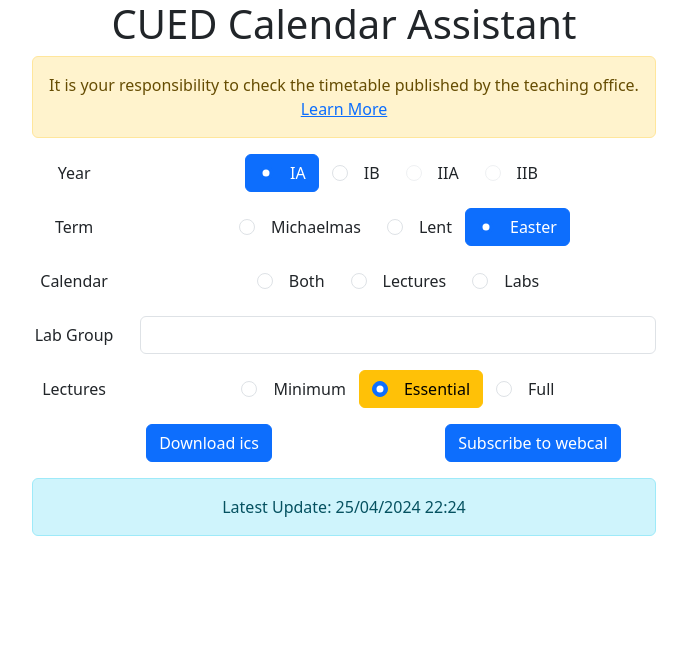
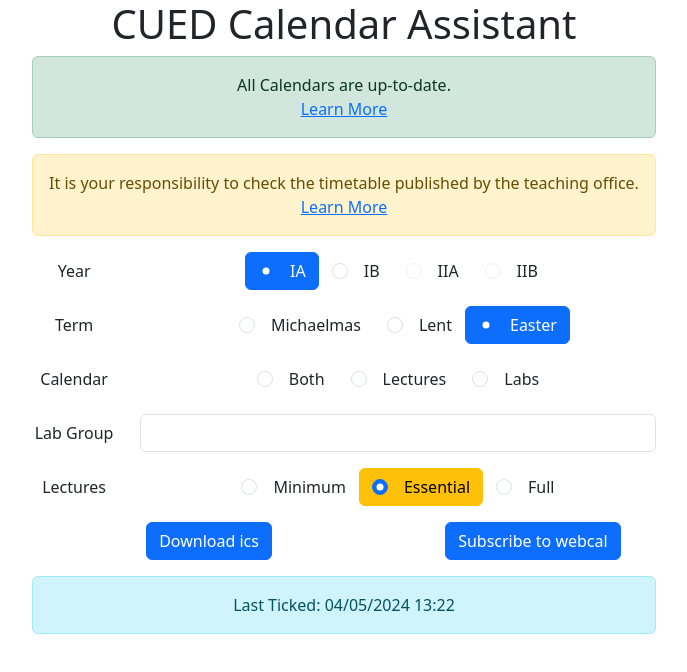
Before and after one commit to differental/cued-cal, a React (Create React App) app: page / in a window 1280 px wide. Shown: the top 672 px of the page, without its empty margins (296-983 px from the left). Built offline with nearby package versions, Linux system fonts and the light colour scheme.

Commit message:
Update Calendars and update up-to-date statement

```diff
--- a/src/App.js
+++ b/src/App.js
@@ -12,6 +12,8 @@ import { SpeedInsights } from "@vercel/speed-insights/react";
 import { Analytics } from "@vercel/analytics/react";
 
 function App() {
+
+  const upToDate = true;
 
   useEffect(() => {
     document.title = 'CUED Calendar Assistant';
@@ -30,12 +32,13 @@ function App() {
   };
 
   const downloadFile = (fileLink) => {
+    const timingDisclaimer = !upToDate ? '<a style="color: #FF0000">Timings are not final and subject to change before term.</a> <br/> <a style="color: #FF0000">Subscribe to webcal to keep them updated.</a>' : '<a style="color: #008000">Calendars are up-to-date and likely won\'t change before next term.</a> <br/><a style="color: #008000">Subscribe to webcal to always keep calendars up-to-date.</a>';
     withReactContent(Swal).fire({
       icon: "success",
       title: "Yessir",
       text: "Download Successful!",
       timer: 2000,
-      footer: '<a style="color: #FF0000">Timings are not final and subject to change before term.</a> <br/> <a style="color: #FF0000">Subscribe to webcal to keep them updated.</a>',
+      footer: timingDisclaimer,
       showConfirmButton: false,
       showCloseButton: false,
       timerProgressBar: true
@@ -67,6 +70,17 @@ function App() {
       } else if (result.dismiss === Swal.DismissReason.cancel) {
         window.location.href = "http://teaching.eng.cam.ac.uk/node/4112";
       }
+    });
+  };
+
+  const up_to_date = () => {
+    withReactContent(Swal).fire({
+      icon: "success",
+      title: "Calendars Up-to-date",
+      html: 'Official calendars usually stablise around 1-2 weeks before each term.<br/>This up-to-date notice will appear if calendars remain unchanged during a 3-week period that ends after beginning of term.',
+      showConfirmButton: false,
+      showCloseButton: true,
+      showCancelButton: false
     });
   };
 
@@ -154,6 +168,12 @@ function App() {
       <Analytics/>
       <Row className="justify-content-md-center"><Col md="auto">
       <h1>CUED Calendar Assistant</h1>
+      {upToDate && (
+      <div class="alert alert-success" role="alert">
+        All Calendars are up-to-date.<br/>
+        <a href="#" onClick={up_to_date}>Learn More</a>
+      </div>
+      )}
       <div class="alert alert-warning" role="alert">
         It is your responsibility to check the timetable published by the teaching office.<br/>
         <a href="#" onClick={disclaimer}>Learn More</a>
@@ -366,7 +386,7 @@ function App() {
         </Form.Group>
       </Form>
       <div class="alert alert-info" role="alert">
-        Latest Update: 25/04/2024 22:24
+        Last Ticked: 04/05/2024 13:22
       </div>
       </Col></Row>
     </Container>
```
